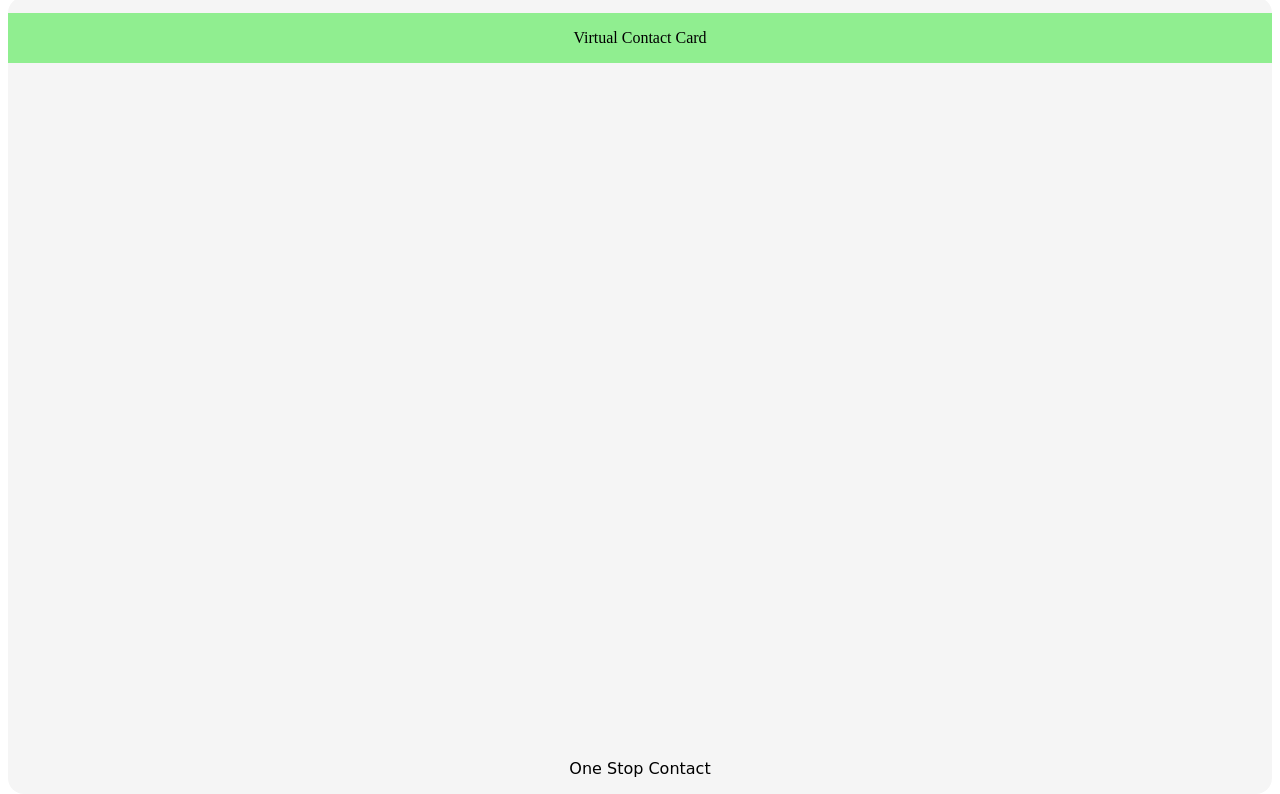
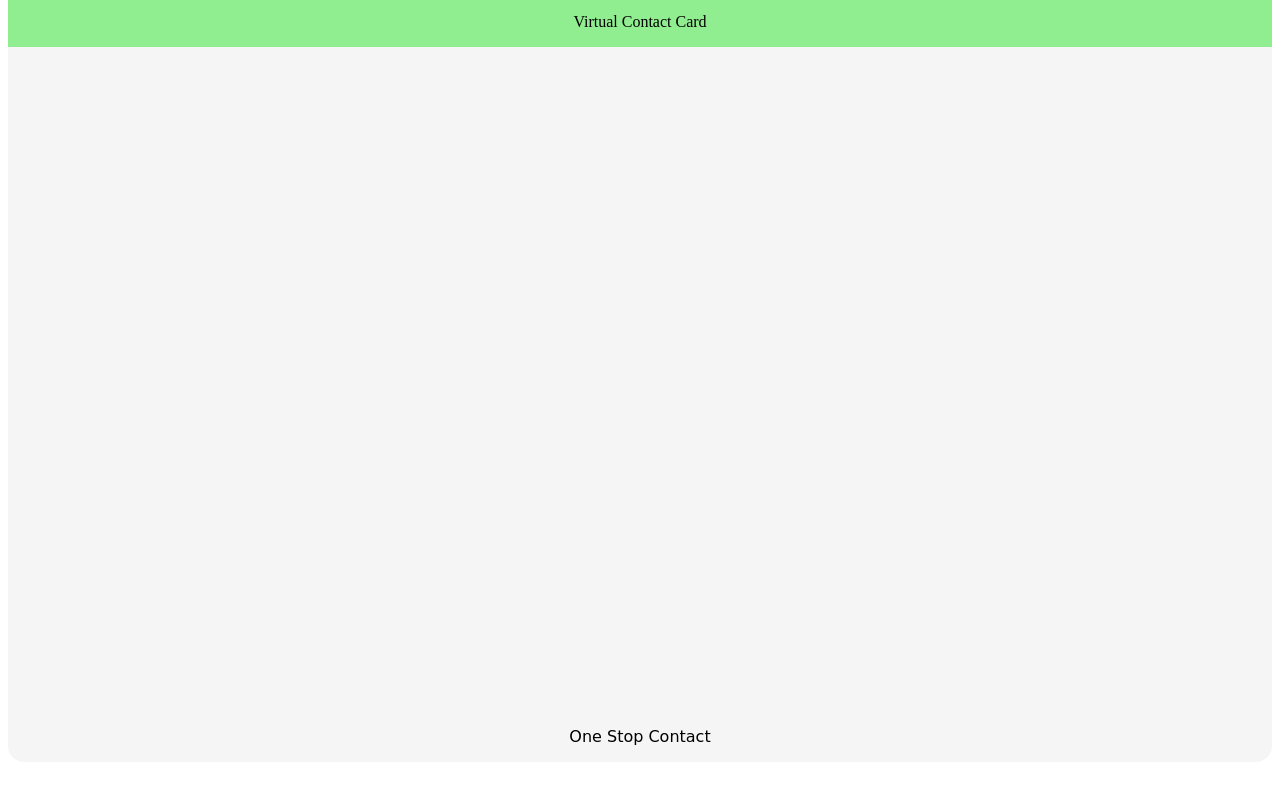
Before and after one commit to Shabbirjodhpur/one-stop-contact, a plain HTML site: page index.html in a window 1280 px wide. Shown: the part 2556-3350 px from the top of the page. After the commit the page ends 3326 px from the top, so only its background shows below. Drawn offline with Linux system fonts and the light colour scheme; a web font is replaced by a local one.

Commit message:
Update index.html

```diff
--- a/index.html
+++ b/index.html
@@ -73,7 +73,7 @@
                 </div>
 
 <div id="icard-wrapper" style="display:flex;flex-direction:column;background-color:whitesmoke;border-radius:16px;padding:0px;">
-<p style="text-align:center;background-color:lightgreen;padding:16px;" >Virtual Contact Card</p>
+<p style="text-align:center;background-color:lightgreen;padding:16px;margin:0px;" >Virtual Contact Card</p>
 <p id="card-name"></p>
 <canvas id="qrcode"></canvas>
 <p style="text-align:center;font-family: 'Modern Antiqua', cursive;">One Stop Contact</p>
```
